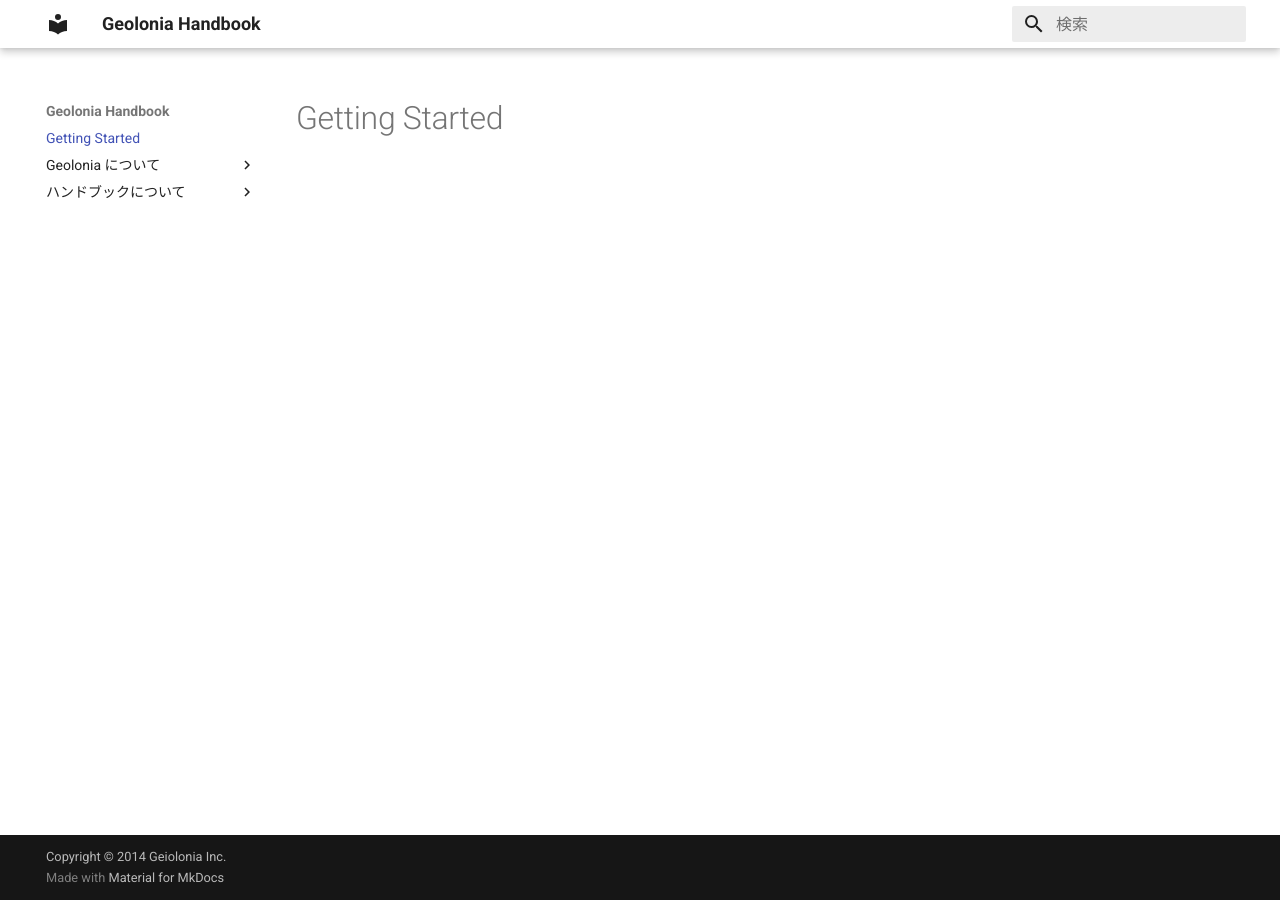
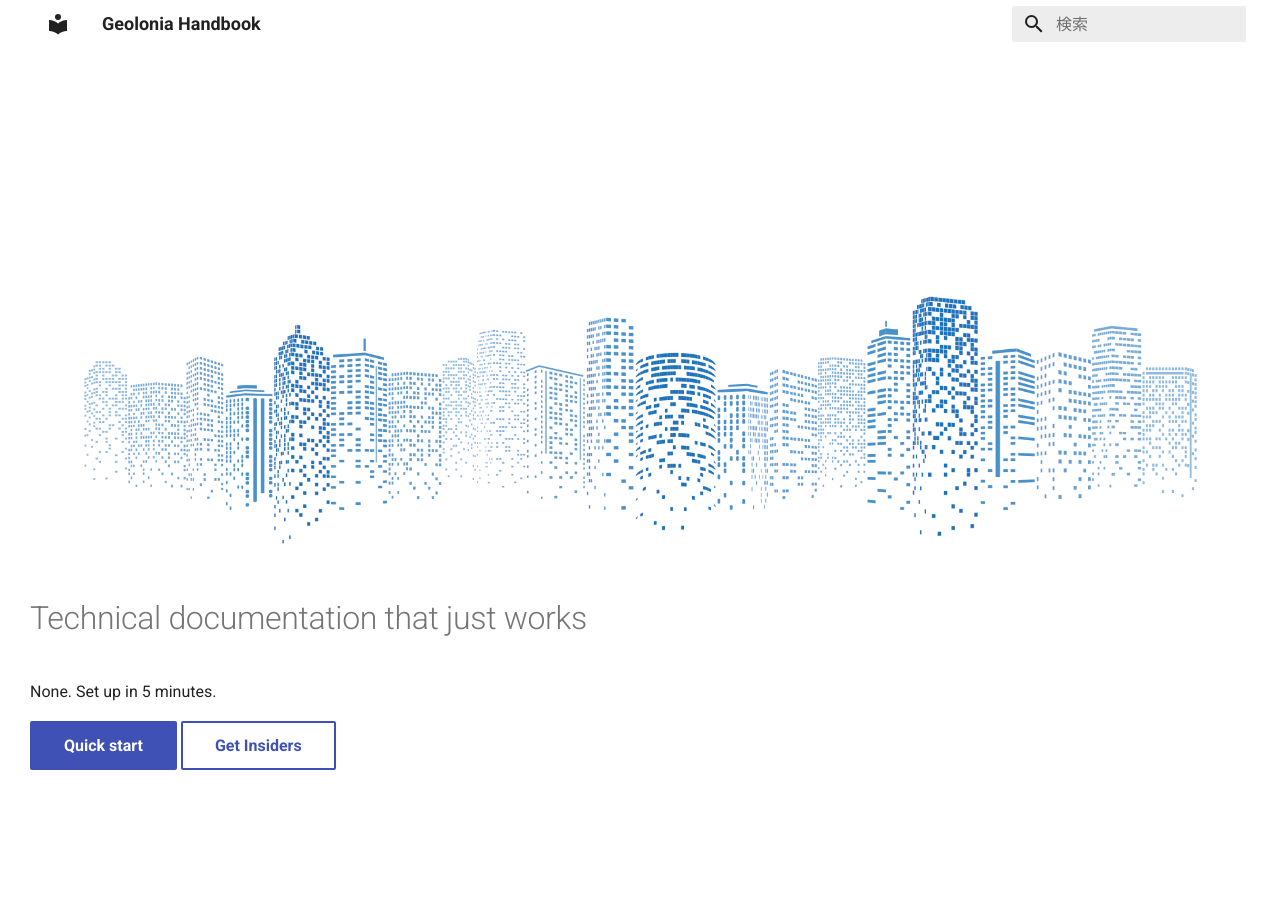
Before and after one commit to yuna-shinguryo/handbook.geolonia.com, an MkDocs documentation site: the page built from docs/index.md, in a window 1280 px wide. Built offline with MkDocs 1.6.1 and Material for MkDocs 9.7.7, drawn with Linux system fonts in a browser that asks for light colours.

Commit message:
some fix

```diff
--- /dev/null
+++ b/material/overrides/home.html
@@ -0,0 +1,29 @@
+{#-
+  This file was automatically generated - do not edit
+-#}
+{% extends "main.html" %}
+{% block tabs %}
+  {{ super() }}
+  <style>.md-header{position:initial}.md-main__inner{margin:0}.md-content{display:none}@media screen and (min-width:60em){.md-sidebar--secondary{display:none}}@media screen and (min-width:76.25em){.md-sidebar--primary{display:none}}</style>
+  <section class="mdx-container">
+    <div class="md-grid md-typeset">
+      <div class="mdx-hero">
+        <div class="mdx-hero__image">
+          <img src="assets/custom-header.png" alt="" width="1659" height="1200" draggable="false">
+        </div>
+        <div class="mdx-hero__content">
+          <h1>Technical documentation that just works</h1>
+          <p>{{ config.site_description }}. Set up in 5 minutes.</p>
+          <a href="{{ page.next_page.url | url }}" title="{{ page.next_page.title | e }}" class="md-button md-button--primary">
+            Quick start
+          </a>
+          <a href="{{ 'insiders/' | url }}" title="Material for MkDocs Insiders" class="md-button">
+            Get Insiders
+          </a>
+        </div>
+      </div>
+    </div>
+  </section>
+{% endblock %}
+{% block content %}{% endblock %}
+{% block footer %}{% endblock %}
--- a/mkdocs.yml
+++ b/mkdocs.yml
@@ -5,7 +5,7 @@ copyright: Copyright &copy; 2014 Geiolonia Inc.
 theme:
   name: material
   language: ja
-  # custom_dir: theme/overrides
+  custom_dir: material/overrides
   palette:
     primary: white
   features:
@@ -13,5 +13,3 @@ theme:
 plugins:
   - offline
   - search
-extra_css:
-  - assets/style.css
```
Also changed, not shown: docs/index.md (+4 -1 lines), material/overrides/assets/custom-header.png (added).
